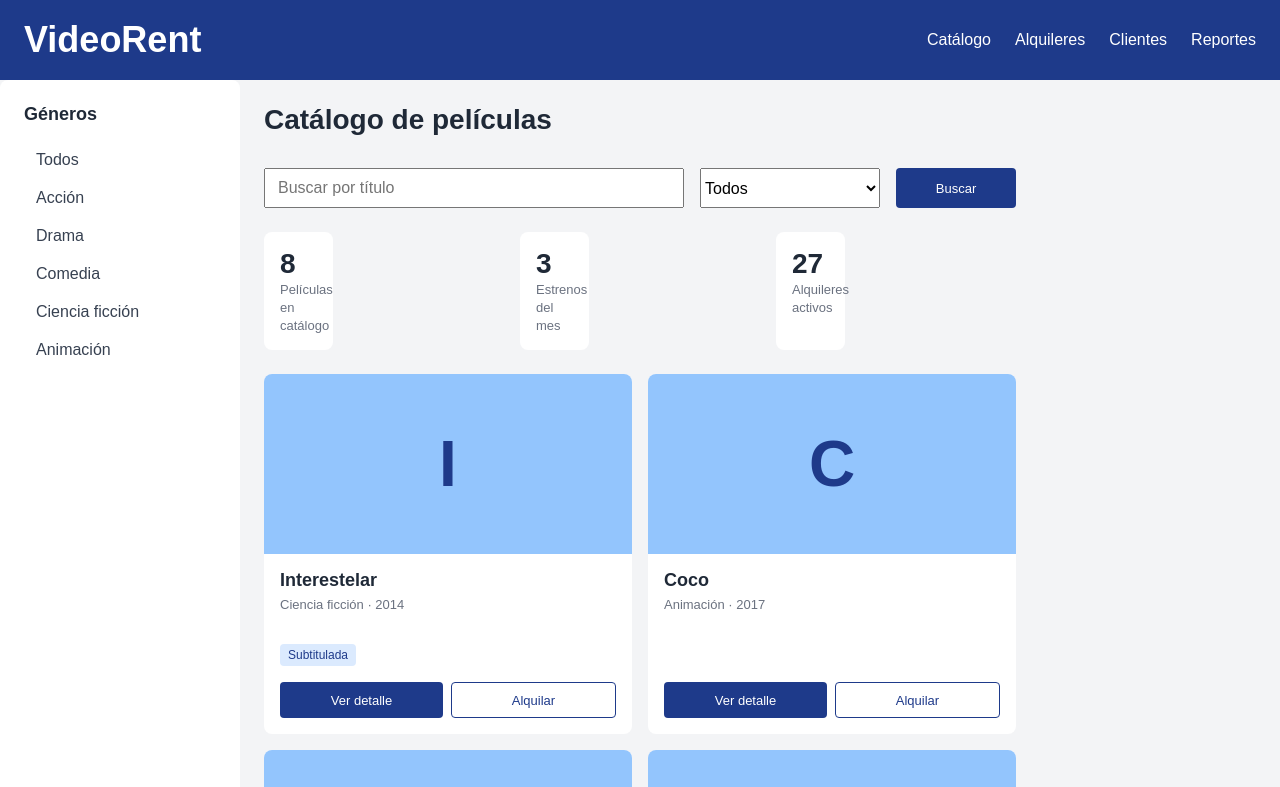
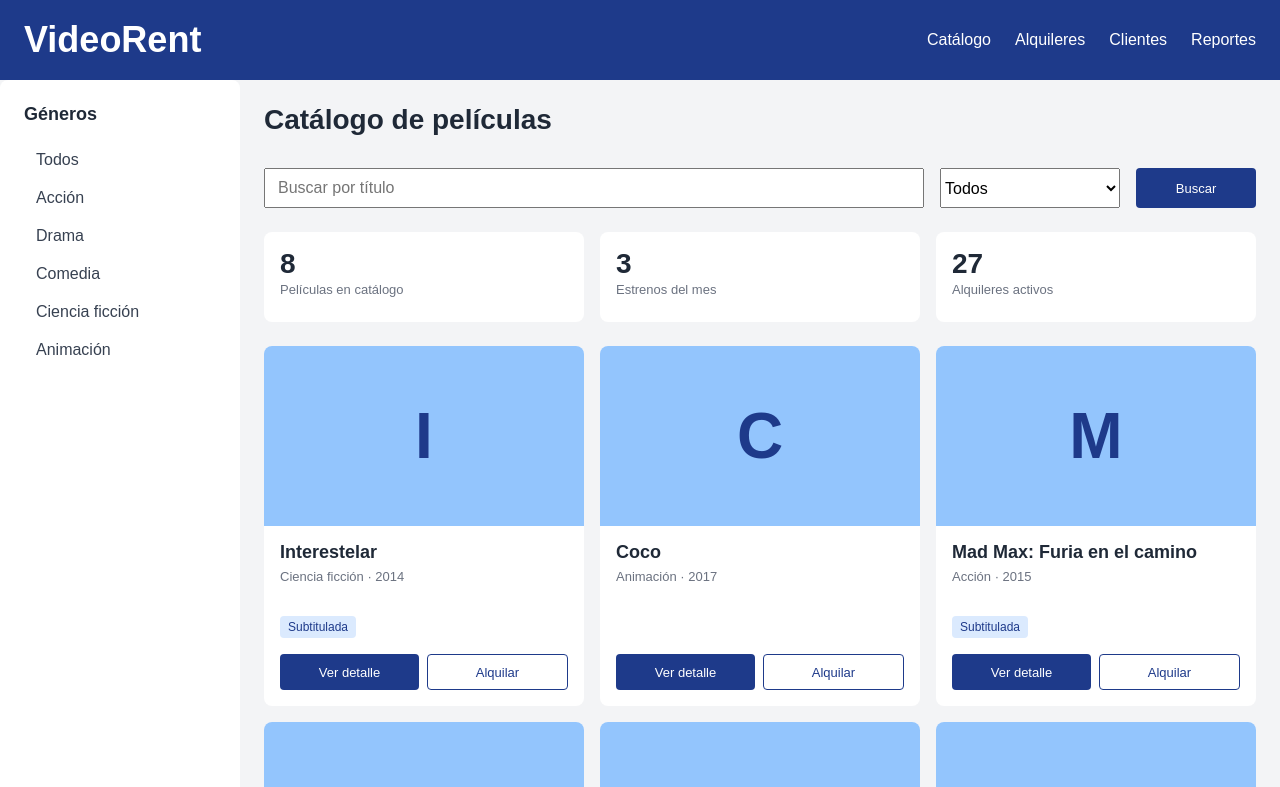
Before and after one commit to KevinVega010807/TallerDesa_tema3, an Angular app: page /catalogo in a window 1280 px wide. Shown: the top 787 px of the page. Built offline with nearby package versions, Linux system fonts and the light colour scheme.

Commit message:
feat: correcciones de forma

```diff
--- a/src/app/catalogo/catalogo-dashboard/catalogo-dashboard.component.css
+++ b/src/app/catalogo/catalogo-dashboard/catalogo-dashboard.component.css
@@ -218,17 +218,20 @@ button.secondary {
   background: var(--color-footer);
 }
 
+
 /* =======(PASO 2 Y PASO 3 jeff) */
+
 /* paso 2 estructura macro grid layout */
 .dashboard {
   display: grid;
-  grid-template-columns: var(--sidebar-width) 1fr;
-  grid-template-rows: var(--header-height) 1fr auto;
+  grid-template-columns: 1fr;
+  grid-template-rows: auto auto 1fr auto;
   grid-template-areas:
-    "header  header"
-    "sidebar content"
-    "footer  footer";
-  min-height: 100vh;
+    "header"
+    "sidebar"
+    "content"
+    "footer";
+  min-height: 100dvh;
 }
 
 .header {
@@ -237,10 +240,14 @@ button.secondary {
 
 .sidebar {
   grid-area: sidebar;
+  float: none;
+  width: auto;
 }
 
 .content {
   grid-area: content;
+  float: none;
+  width: auto;
 }
 
 .footer {
@@ -249,7 +256,7 @@ button.secondary {
 
 .cards {
   display: grid;
-  grid-template-columns: repeat(auto-fit, minmax(260px, 1fr));
+  grid-template-columns: repeat(auto-fit, minmax(min(100%, 16rem), 1fr));
   gap: var(--space-md);
   overflow: visible;
 }
@@ -340,51 +347,41 @@ button.secondary {
   flex: 1;
   width: auto;
 }
-/* ==========================================================================
-   FIN PASO 2 Y PASO 3
-   ========================================================================== */
-
-
-/* ===== PASO 4 (luis) - Mobile-first ===== */
+/* ===== PASO 4 (Persona 3) - Mobile-first ===== */
 
 /* 4.1 Estadísticas: celular = 1 columna, tableta y escritorio = 3 columnas */
-.stats { display: grid; grid-template-columns: 1fr; gap: 16px; overflow: visible; }
-.stat { margin: 0; }
-
+.stats { display: grid; grid-template-columns: 1fr; gap: var(--space-md); overflow: visible; }
+.stat { float: none; width: auto; margin: 0; }
 
 @media (min-width: 768px) {
   .stats { grid-template-columns: repeat(3, 1fr); }
 }
 
 /* 4.2 Barra lateral: celular = barra superior, tableta/escritorio = columna a la izquierda */
-.sidebar { padding: 12px 16px; }
+.sidebar { padding: 0.75rem var(--space-md); }
 .sidebar-title { display: none; }
-.genre-list { display: flex; gap: 8px; overflow-x: auto; }
-.genre-list a { white-space: nowrap; padding: 8px 14px; background: #e5e7eb; border-radius: 999px; }
-
+.genre-list { display: flex; gap: var(--space-sm); overflow-x: auto; }
+.genre-list a { white-space: nowrap; padding: var(--space-sm) 0.875rem; background: #e5e7eb; border-radius: 999px; }
 
 @media (min-width: 768px) {
   .dashboard {
-    display: grid;
-    grid-template-columns: 240px 1fr;
+    grid-template-columns: var(--sidebar-width) 1fr;
+    grid-template-rows: var(--header-height) 1fr auto;
     grid-template-areas:
       "header  header"
       "sidebar content"
       "footer  footer";
   }
-  .header  { grid-area: header; }
-  .sidebar { grid-area: sidebar; padding: 24px; }
-  .content { grid-area: content; }
-  .footer  { grid-area: footer; }
-
+  .sidebar { padding: var(--space-lg); }
+  .sidebar.oculto { display: block; }
   .sidebar-title { display: block; }
   .genre-list { display: block; overflow: visible; }
-  .genre-list a { padding: 10px 12px; background: none; border-radius: 0; }
+  .genre-list a { padding: 0.625rem 0.75rem; background: none; border-radius: 0; }
 }
 
 
 /* 4.3 Botón de menú: solo existe en celular (lo decide BreakpointObserver) */
-.menu-btn { height: 36px; padding: 0 14px; background: #fff; color: #1e3a8a; font-weight: bold; }
+.menu-btn { height: 2.25rem; padding: 0 0.875rem;; background: #fff; color: #1e3a8a; font-weight: bold; }
 .sidebar.oculto { display: none; }
 
 
```
